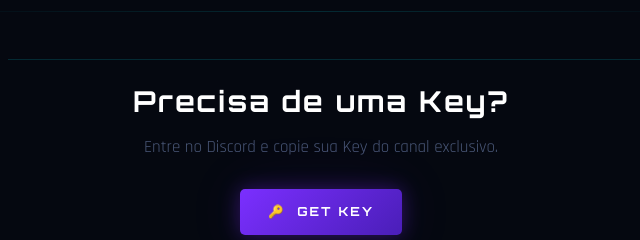
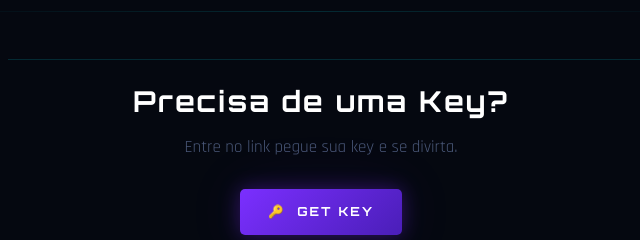
Before and after one commit to CoiledTom/Site-zeroday, a plain HTML site: page index.html in a window 1280 px wide. Shown: the part 800-1040 px from the top of the page, 319-959 px from the left. Drawn offline with nearby package versions, Linux system fonts and the light colour scheme.

Commit message:
Update text for key acquisition instructions

```diff
--- a/index.html
+++ b/index.html
@@ -484,7 +484,7 @@
   <section style="text-align:center; padding: 40px 0;">
     <div class="section-label" style="justify-content:center;">02 · Acesso</div>
     <h2 style="margin-bottom:10px;">Precisa de uma Key?</h2>
-    <p style="color:var(--muted); margin-bottom:28px;">Entre no Discord e copie sua Key do canal exclusivo.</p>
+    <p style="color:var(--muted); margin-bottom:28px;">Entre no link pegue sua key e se divirta.</p>
     <a href="https://new.pandadevelopment.net/s/tom" target="_blank" class="btn btn-key">
       🔑 &nbsp;Get Key
     </a>
```
